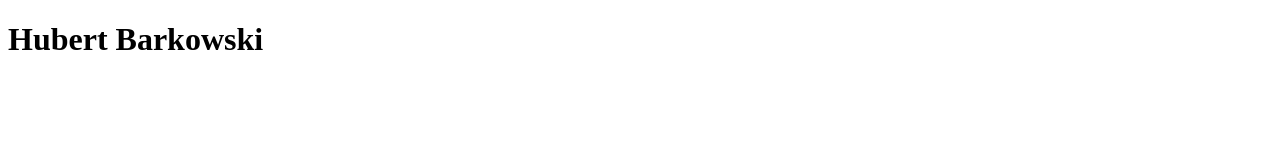
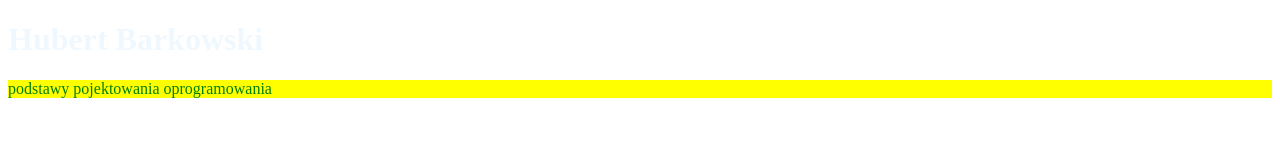
Before and after one commit to MlodyGBelmondziarz/syfilys, a plain HTML site: page index.html in a window 1280 px wide. Drawn offline with Linux system fonts and the light colour scheme.

Commit message:
usunieto jakis syf

```diff
--- a/index.html
+++ b/index.html
@@ -4,9 +4,11 @@
     <meta charset="UTF-8">
     <meta name="viewport" content="width=device-width, initial-scale=1.0">
     <title>Document</title>
+    <link rel="stylesheet" href="style.css">
 </head>
 <body>
     <h1>Hubert Barkowski</h1>
-
+    <p>podstawy pojektowania oprogramowania</p>
+    <script src = "script.js"></script>
 </body>
 </html>
--- a/script.js
+++ /dev/null
@@ -1 +0,0 @@
-console.log("Hubert Barkowski")
--- a/style.css
+++ b/style.css
@@ -1,7 +1,12 @@
 body{
-    background-color: aqua;
+    color:aliceblue;
 }
 
 h1 {
     font-size: 32px;
 }
+
+p{
+    color: green;
+    background-color: yellow;
+}
```
